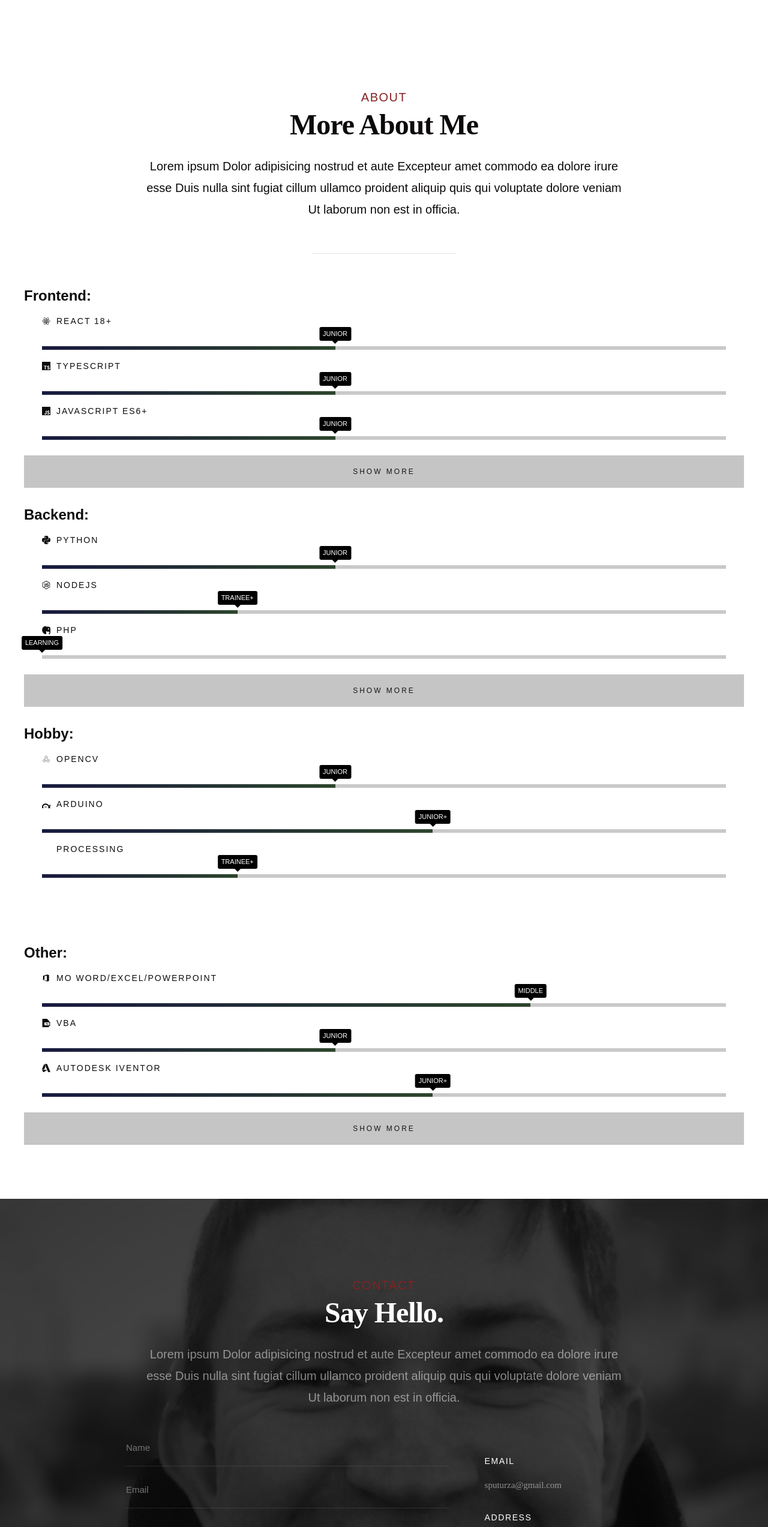
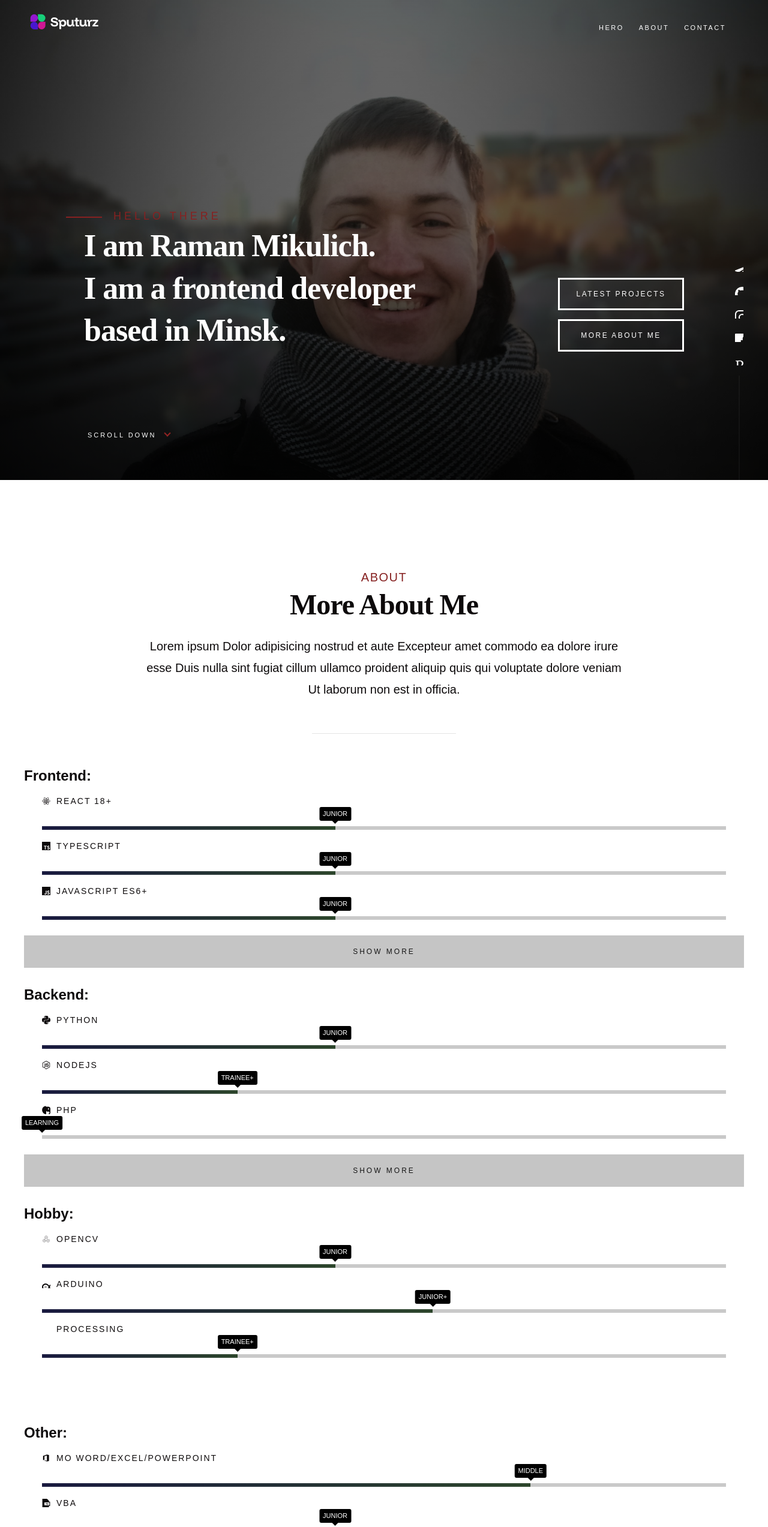
Before and after one commit to sputurz/sputurz.github.io, a React (Vite) app: page / in a window 1280 px wide. Shown: the top 2545 px of the page at 60% size. Built offline with nearby package versions, Linux system fonts and the light colour scheme; a web font is replaced by a local one.

Commit message:
26.11.25h19

```diff
--- a/src/App.tsx
+++ b/src/App.tsx
@@ -1,7 +1,7 @@
 // import { useEffect, useRef, useState } from 'react';
 import { Footer } from './components/layout/Footer';
-// import { Header } from './components/layout/Header';
-// import { Hero } from './components/sections/Hero';
+import { Header } from './components/layout/Header';
+import { Hero } from './components/sections/Hero';
 import { About } from './components/sections/About';
 import { Contact } from './components/sections/Contact';
 
@@ -41,8 +41,8 @@ function App() {
 
   return (
     <>
-      {/* <Header /> */}
-      {/* <Hero /> */}
+      <Header />
+      <Hero />
       <About />
       <Contact />
       <Footer />
--- a/src/components/layout/Header/Header.module.scss
+++ b/src/components/layout/Header/Header.module.scss
@@ -1,8 +1,16 @@
+@use '../../../styles/mixins' as *;
+
 .header {
   position: absolute;
   inset: 0;
   height: 72px;
   z-index: 1;
+  margin: 0 auto;
+  padding: 0 50px;
+
+  @include vp-800 {
+    padding: 0 30px 0 40px;
+  }
 
   &__wrap {
     height: 72px;
--- a/src/components/layout/Header/Header.tsx
+++ b/src/components/layout/Header/Header.tsx
@@ -1,4 +1,3 @@
-import { Container } from '../../ui/Container';
 import { Logo } from '../../ui/Logo';
 import { Nav } from '../../ui/Nav';
 
@@ -8,12 +7,10 @@ export function Header() {
   return (
     <>
       <header className={styles.header}>
-        <Container>
-          <div className={styles.header__wrap}>
-            <Logo className={styles.header__logo} />
-            <Nav />
-          </div>
-        </Container>
+        <div className={styles.header__wrap}>
+          <Logo className={styles.header__logo} />
+          <Nav />
+        </div>
       </header>
     </>
   );
--- a/src/components/sections/Contact/Contact.module.scss
+++ b/src/components/sections/Contact/Contact.module.scss
@@ -6,7 +6,7 @@
   flex-direction: column;
   position: relative;
   padding-bottom: 12rem;
-  background-color: $bgc-contact;
+  // background-color: $bgc-contact;
   z-index: 0;
 
   &::before {
@@ -16,6 +16,7 @@
     background-image: $bgi-contact-img;
     background-repeat: no-repeat;
     background-position: center, center;
+    background-size: cover;
     filter: brightness(0.3);
     z-index: -1;
   }
--- a/src/components/sections/hero/Hero.module.scss
+++ b/src/components/sections/hero/Hero.module.scss
@@ -4,13 +4,11 @@
 .hero {
   min-height: 786px;
   height: 100vh;
-  // height: 100dvh;
   position: relative;
   overflow: hidden;
 
   @include vp-500 {
     min-height: 654px;
-    // height: 100dvh;
   }
 
   &__bg {
@@ -140,7 +138,7 @@
     left: 4.9rem;
     top: -2.6rem;
     font-family: $ff-montserrat-bold;
-    color: $color-hero-greeting;
+    color: $color-accent;
     font-size: 1.8rem;
     text-transform: uppercase;
     line-height: 1.25;
@@ -166,7 +164,7 @@
       content: '';
       width: 6rem;
       height: 2px;
-      background-color: $color-hero-greeting;
+      background-color: $color-accent;
 
       @include vp-800 {
         width: 4rem;
--- a/src/components/ui/SectionHead/SectionHead.module.scss
+++ b/src/components/ui/SectionHead/SectionHead.module.scss
@@ -5,12 +5,11 @@
   position: relative;
   display: flex;
   flex-direction: column;
-  padding-top: 15rem;
   text-align: center;
   color: $color-secondary;
   max-width: 800px;
   width: 94%;
-  margin: 0 auto;
+  margin: 15rem auto 0;
   $root: &;
 
   @include vp-800 {
@@ -38,7 +37,7 @@
   }
 
   &--dark {
-    padding-top: 13.2rem;
+    margin-top: 13.2rem;
     color: $color-primary;
 
     #{$root}__text {
--- a/src/config/site.config.ts
+++ b/src/config/site.config.ts
@@ -15,9 +15,9 @@ export const siteConfig: ISiteConfig = {
   navLinks: {
     hero: { name: 'hero', url: '#hero' },
     about: { name: 'about', url: '#about' },
-    works: { name: 'works', url: '#' },
-    blog: { name: 'blog', url: '#' },
-    contact: { name: 'contact', url: '#' },
+    // works: { name: 'works', url: '#works' },
+    // blog: { name: 'blog', url: '#blog' },
+    contact: { name: 'contact', url: '#contact' },
   },
   socialsLinks: [
     {
--- a/src/styles/_variables.scss
+++ b/src/styles/_variables.scss
@@ -59,7 +59,7 @@ $bgi-hero-overlay: linear-gradient(rgb(0, 0, 0, 0.4), rgb(0, 0, 0, 0.8));
 $bgc-about: #ffffff;
 
 // contact
-$bgc-contact: #151515;
+// $bgc-contact: #151515;
 $bgi-contact-img: url('/images/contact-bg.jpg');
 
 // Typography
```
